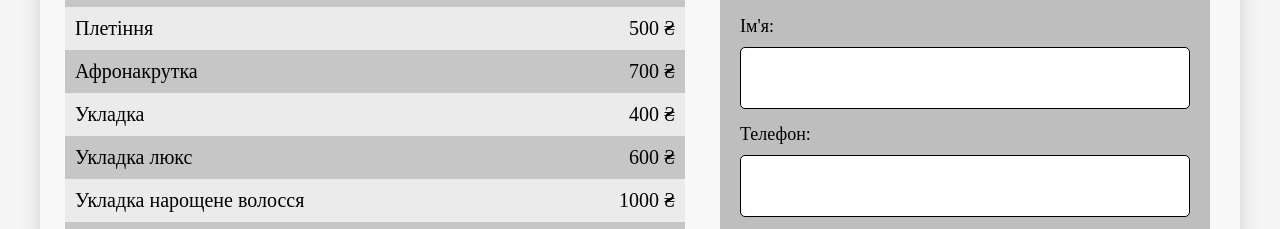
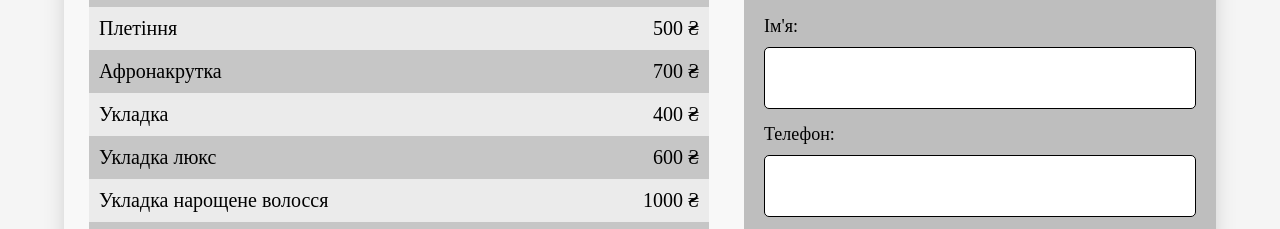
Before and after one commit to Kyzfome/O-Web_BeautySalon, a plain HTML site: page prices.html in a window 1280 px wide. Shown: the part 567-796 px from the top of the page. Drawn offline with Linux system fonts and the light colour scheme.

Commit message:
Fix map bag

```diff
--- a/prices.html
+++ b/prices.html
@@ -125,9 +125,9 @@
             </div>
             <form class="reservation-form">
               <label for="name">Ім'я:</label>
-              <input type="text" id="name" name="name" required>
+              <input type="text" id="name" name="name" required />
               <label for="phone">Телефон:</label>
-              <input type="tel" id="phone" name="phone" required>
+              <input type="tel" id="phone" name="phone" required />
               <button type="submit">Забронювати</button>
             </form>
           </div>
--- a/static/styles/styles.css
+++ b/static/styles/styles.css
@@ -427,14 +427,16 @@ input[name="r"] {
 }
 
 .prices {
-  height: 90vh;
-  width: 1200px;
+  height: 90%;
+  width: 90%;
+  max-width: 1200px;
   margin: 20px auto;
   margin-top: 100px;
   margin-bottom: 20px;
   border-radius: 5px;
   background-color: rgba(249, 249, 249, 0.85);
   box-shadow: 0px 4px 25px -4px rgba(0, 0, 0, 0.2);
+  padding-bottom: 20px;
 }
 
 .prices > .prices-text {
@@ -470,6 +472,7 @@ input[name="r"] {
 }
 
 .booking-body {
+  position: relative;
   margin-top: 30px;
 }
 
```
